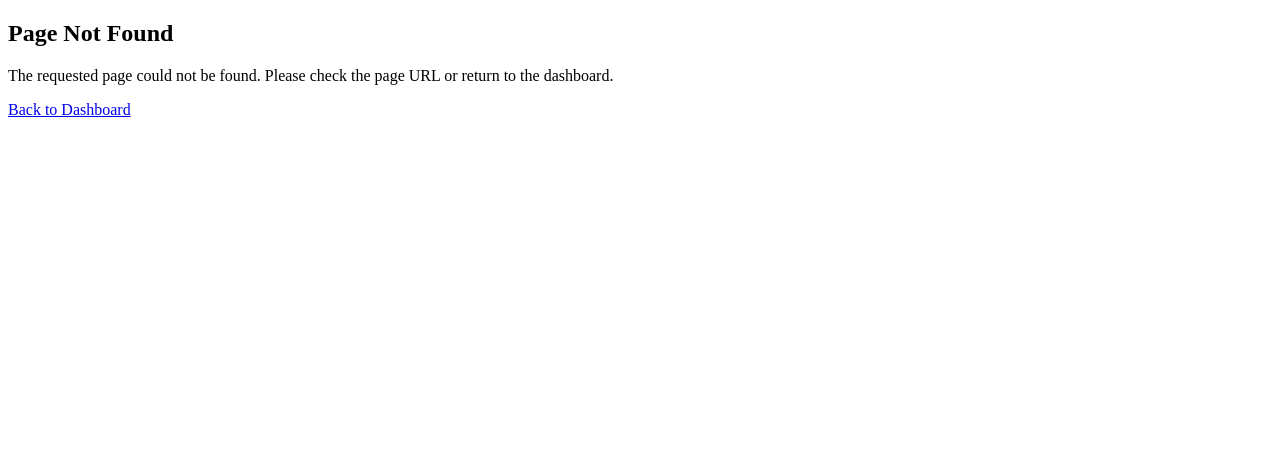
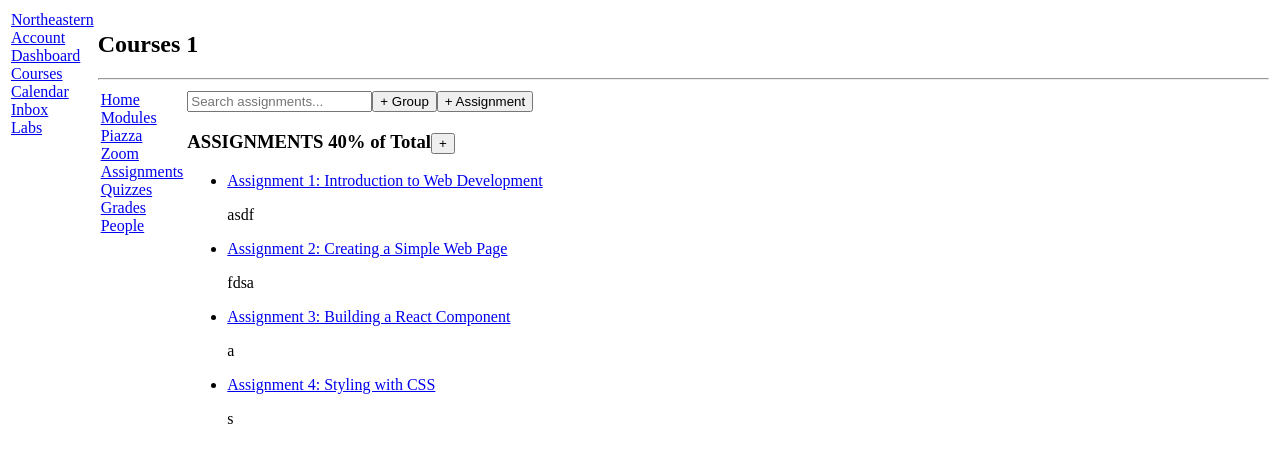
Before and after one commit to bshen0831/kambaz-next-js, a Next.js app: page /courses/1/assignments in a window 1280 px wide. Before the commit this address had no page. Shown: the top 462 px of the page. Built offline with nearby package versions, Linux system fonts and the light colour scheme.

Commit message:
added content up to 1.4.7

```diff
--- /dev/null
+++ b/app/(kambaz)/courses/[cid]/assignments/AssignmentItem.tsx
@@ -0,0 +1,22 @@
+import Link from "next/link";
+
+export default function AssignmentItem({
+  cid,
+  aid,
+  title,
+  details,
+}: {
+  cid: string;
+  aid: string;
+  title: string;
+  details: string;
+}) {
+  return (
+    <li className="wd-assignment-list-item">
+      <Link href={`/courses/${cid}/assignments/${aid}`} className="wd-assignment-link">
+        {title}
+      </Link>
+      <p className="wd-assignment-details">{details}</p>
+    </li>
+  );
+}
--- /dev/null
+++ b/app/(kambaz)/courses/[cid]/assignments/page.tsx
@@ -0,0 +1,35 @@
+import AssignmentItem from "./AssignmentItem";
+
+export default async function Assignments({
+    params,
+}: {
+    params: Promise<{ cid: string }>;
+}) {
+    const { cid } = await params;
+    return (
+        <div id="wd-assignments">
+            <label htmlFor="wd-search-assignment"></label>
+            <input placeholder="Search assignments..." id="wd-search-assignment" />
+            <button id="wd-add-assignment-group" className="wd-button wd-button-primary">
+                + Group
+            </button>
+            <button id="wd-add-assignment" className="wd-button wd-button-primary">
+                + Assignment
+            </button>
+            <br />
+            <h3 className="wd-assignments-title">ASSIGNMENTS 40% of Total
+                <button id="wd-add-assignment-group" className="wd-button wd-button-primary">
+                    +
+                </button>
+            </h3>
+
+            {/* h3 wd-assignments-title */}
+            <ul id="wd-assignment-list">
+                <AssignmentItem cid={cid} title="Assignment 1: Introduction to Web Development" aid={"1"} details={"asdf"} />
+                <AssignmentItem cid={cid} title="Assignment 2: Creating a Simple Web Page" aid={"2"} details={"fdsa"} />
+                <AssignmentItem cid={cid} title="Assignment 3: Building a React Component" aid={"3"} details={"a"} />
+                <AssignmentItem cid={cid} title="Assignment 4: Styling with CSS" aid={"4"} details={"s"} />
+            </ul>
+        </div>
+    );
+}
```
